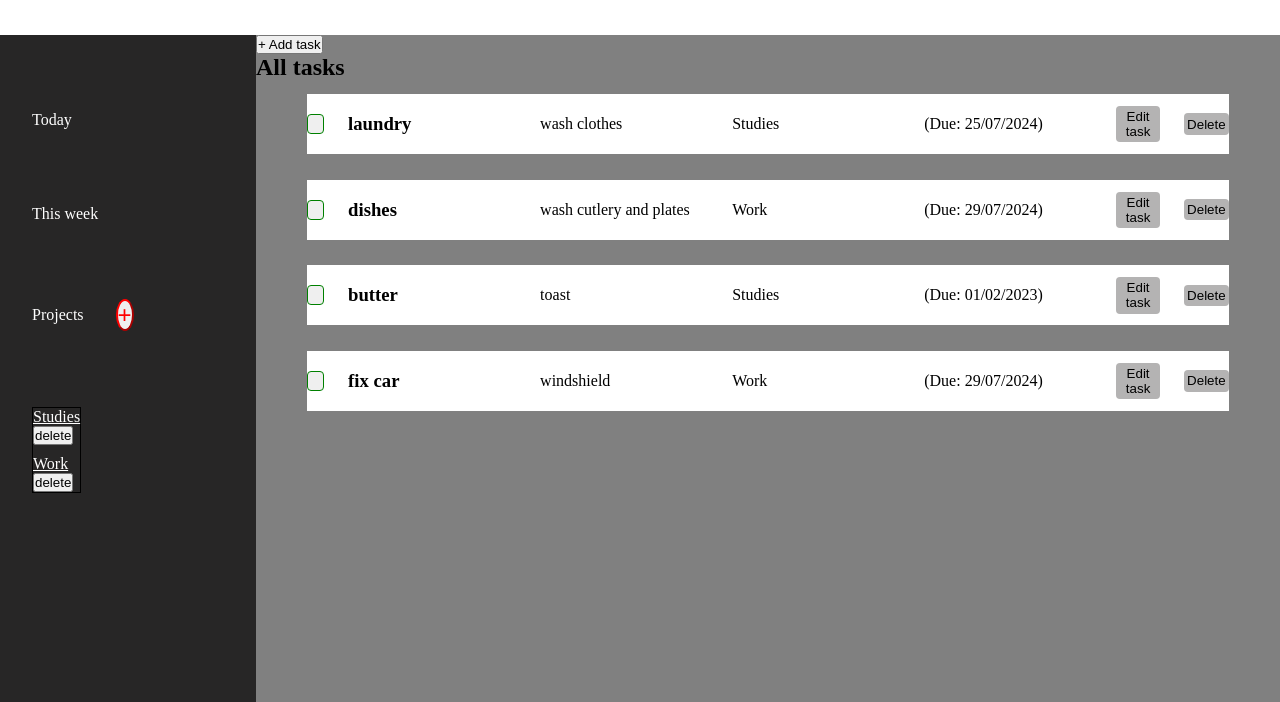
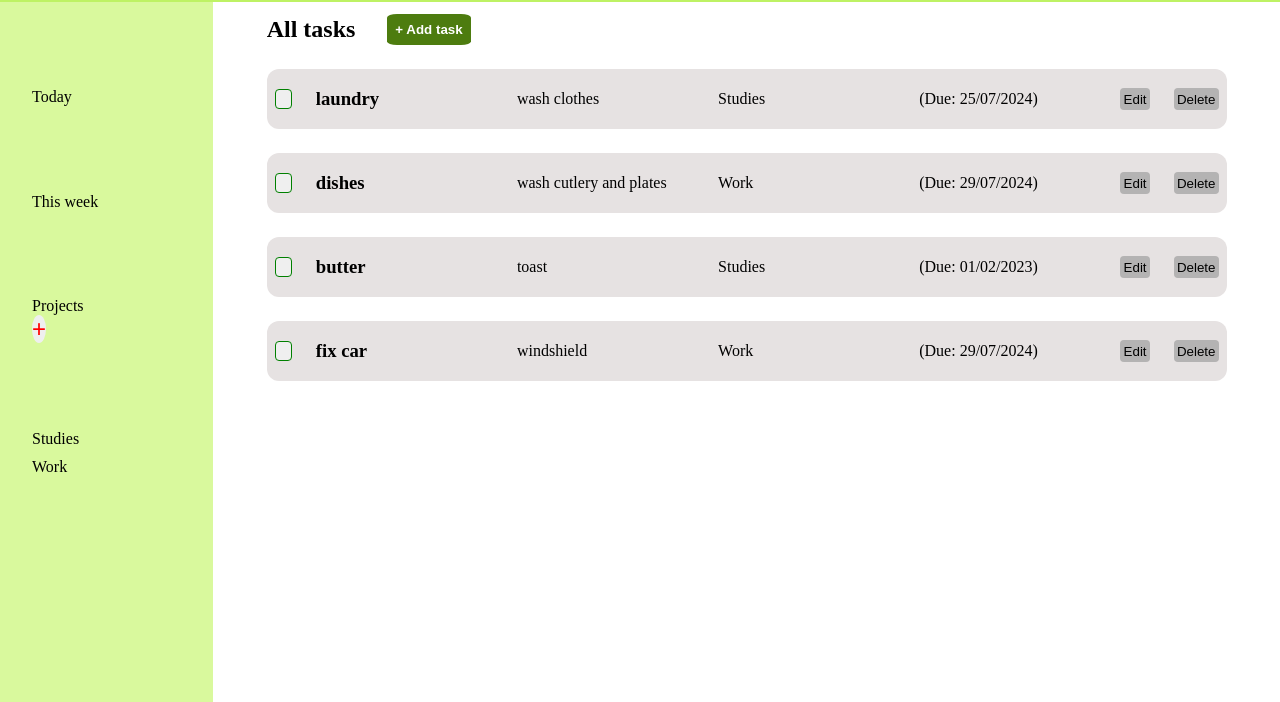
Before and after one commit to weBidji/to-do-list, a website built with webpack: page src/index.html in a window 1280 px wide. Shown: the part 98-800 px from the top of the page. Built offline with nearby package versions, Linux system fonts and the light colour scheme.

Commit message:
refined layout

```diff
--- a/src/index.js
+++ b/src/index.js
@@ -2,12 +2,14 @@ import './style.css';
 import { initializeApp } from './init.js';
 document.addEventListener('DOMContentLoaded', () => {
 
-initializeApp();
+    initializeApp();
 
 })
 
 
+//make dedicated project list container
 
+//sorting by dates
 
 //styling
 
--- a/src/init.js
+++ b/src/init.js
@@ -57,10 +57,15 @@ export function loadUI() {
     main.id = 'main-section';
     document.body.appendChild(main);
 
+    const mainTitleContainer = document.createElement('div');
+    mainTitleContainer.id = ('main-title-container');
+    main.appendChild(mainTitleContainer);
+
     const createTaskBtn = document.createElement('button');
     createTaskBtn.textContent = ' + Add task';
     createTaskBtn.id = 'add-btn';
-    main.appendChild(createTaskBtn);
+    mainTitleContainer.appendChild(createTaskBtn);
+
 
 
 }
--- a/src/projects.js
+++ b/src/projects.js
@@ -9,10 +9,14 @@ export function projectList() {
 
     navLinks.appendChild(projects);
 
+    const projectsLinkContainer = document.createElement('div');
+    projectsLinkContainer.id = 'project-link-container';
+    projects.appendChild(projectsLinkContainer);
+
     const projectsLink = document.createElement('a');
     projectsLink.id = 'projects-link';
     projectsLink.textContent = 'Projects';
-    projects.appendChild(projectsLink);
+
 
     projectsLink.addEventListener('click', () => renderTasks('all'));
 
@@ -20,8 +24,8 @@ export function projectList() {
     addProjectButton.id = 'add-project-button';
     addProjectButton.textContent = '+';
 
-    projects.appendChild(projectsLink);
-    projects.appendChild(addProjectButton);
+    projectsLinkContainer.appendChild(projectsLink);
+    projectsLinkContainer.appendChild(addProjectButton);
 
     const projectsBox = document.createElement('div');
     projectsBox.id = 'projects-box';
@@ -128,7 +132,7 @@ export function renderProjects() {
 
         const deleteProjectButton = document.createElement('button');
         deleteProjectButton.classList.add('delete-project-button');
-        deleteProjectButton.textContent = 'delete'
+        deleteProjectButton.textContent = 'X'
 
         const projectsBox = document.getElementById('projects-box')
 
--- a/src/style.css
+++ b/src/style.css
@@ -6,28 +6,48 @@
     box-sizing: border-box;
 }
 
+:root {
+    --lime-50: #f7fee7;
+    --lime-100: #ecfccb;
+    --lime-200: #d9f99d;
+    --lime-300: #bef264;
+    --lime-400: #a3e635;
+    --lime-500: #84cc16;
+    --lime-600: #65a30d;
+    --lime-700: #4d7c0f;
+    --lime-800: #3f6212;
+    --lime-900: #365314;
+}
+
 body {
     display: grid;
-    grid-template-columns: repeat(5, 1fr);
-    grid-template-rows: 1fr 5fr;
+    grid-template-columns: repeat(6, 1fr);
+    grid-template-rows: 1fr 7fr;
     min-height: 100vh;
 }
 
 header {
     grid-row: 1 / 2;
     grid-column: 1 / -1;
-    display:flex;
-    align-items:center;
+    display: flex;
+    align-items: center;
+    justify-content: flex-start;
+    /* border-bottom: 1px solid var(--lime-600); */
+    background-color: var(--lime-300);
+}
 
+h1 {
 
+    margin-left: 2rem;
 }
 
 nav {
-    background-color: rgb(39, 38, 38);
     grid-column: 1/2;
     grid-row: 2/-1;
-    color: white;
+    color: black;
+    background-color: var(--lime-200);
     padding-left: 2rem;
+    /* border-right: 1px solid var(--lime-600) */
 }
 
 #nav-links {
@@ -40,11 +60,35 @@ nav {
 }
 
 #projects {
-    /* border: 1px solid blue; */
+
     display: flex;
     flex-direction: row;
     gap: 2rem;
     align-items: center;
+}
+
+.project-container {
+
+    width: 100%;
+    display: flex;
+    align-items: center;
+    justify-content: space-between;
+    gap: 2rem;
+}
+
+.delete-project-button {
+    visibility:hidden;
+    opacity:0;
+    transition:opacity 0.3s ease-in-out;
+
+}
+
+.project-container:hover .delete-project-button {
+    visibility:visible;
+    opacity:1;
+    background-color: red;
+
+
 }
 
 #add-project-button {
@@ -57,29 +101,20 @@ nav {
     display: flex;
     align-items: center;
     justify-content: center;
-    /* visibility: hidden; */
+
 }
 
 #projects-box {
 
-    /* position: relative; */
-    /* transform: translateX(25px); */
+
     display: flex;
     flex-direction: column;
     gap: 10px;
-    border: 1px solid black;
     height: fit-content;
 
 }
 
-/* #projects-box::before {
-    content: '';
-    position: absolute;
-    bottom: 10px;
-    left: -10px;
-    height: 200%;
-    border-left: 1px solid black;
-} */
+
 
 #project-list {
     display: flex;
@@ -91,7 +126,7 @@ nav {
 
 .current-project {
     position: relative;
-    text-decoration: underline;
+
 }
 
 .current-project:hover,
@@ -99,37 +134,44 @@ nav {
     cursor: pointer;
 }
 
-/* .current-project::before {
-    content: '';
-    top: 50%;
-    left: -10px;
-    width: 10px;
-    z-index: 4;
-    border-bottom: 1px solid black;
-    position: absolute;
-} */
 
-/*
-#projects:hover {
-    /* cursor: pointer
-}
-
-#projects:hover #add-project-button {
-    visibility: visible;
-}*/
 
 #main-section {
     grid-column: 2 / -1;
     grid-row: 2 / -1;
-    background-color: grey;
     display: flex;
     flex-direction: column;
     justify-content: flex-start;
     align-items: flex-start;
 }
 
+#main-title-container {
+    width: 90%;
+    display: flex;
+    flex-direction: row;
+    align-items: center;
+    justify-content: flex-start;
+    gap: 2rem;
+
+    margin: 0.75rem auto;
+
+}
+
+button {
+    border: none;
+}
+
 button:hover {
     cursor: pointer;
+}
+
+#add-btn {
+    background-color: var(--lime-700);
+    border: none;
+    padding: 0.5rem;
+    border-radius: 12%;
+    font-weight: bold;
+    color: white;
 }
 
 #task-modal,
@@ -180,14 +222,16 @@ form {
 
 .task {
     height: 60px;
-    margin: 0.8rem auto;
+    padding: 0rem 0.5rem;
+    border-radius: 12px;
+    margin: 0.75rem auto;
     display: flex;
     flex-direction: row;
     justify-content: space-evenly;
     gap: 1.5rem;
     align-items: center;
     width: 90%;
-    background-color: white;
+    background-color: rgb(230, 226, 226);
 
 }
 
--- a/src/tasks.js
+++ b/src/tasks.js
@@ -112,7 +112,7 @@ export function createTaskModal() {
             tasks.push({
                 name: nameInput.value,
                 description: descInput.value,
-                project:projectInput.value,
+                project: projectInput.value,
                 date: dateInput.value,
             });
 
@@ -146,6 +146,7 @@ export function renderTasks(project) {
 
 
     const main = document.getElementById('main-section');
+    const mainTitleContainer= document.getElementById('main-title-container');
 
     //Get tasks from storage before rendering
 
@@ -173,7 +174,7 @@ export function renderTasks(project) {
         projectTitle.textContent = project;
     }
 
-    main.appendChild(projectTitle);
+    mainTitleContainer.insertBefore(projectTitle, mainTitleContainer.firstChild);
 
 
     // Filter tasks relative to selected project
@@ -219,7 +220,7 @@ export function renderTasks(project) {
         taskDesc.textContent = task.description;
         taskProject.textContent = task.project;
         taskDate.textContent = `(Due: ${task.date})`;
-        editButton.textContent = 'Edit task'
+        editButton.textContent = 'Edit'
         deleteButton.textContent = 'Delete'
 
 
```
